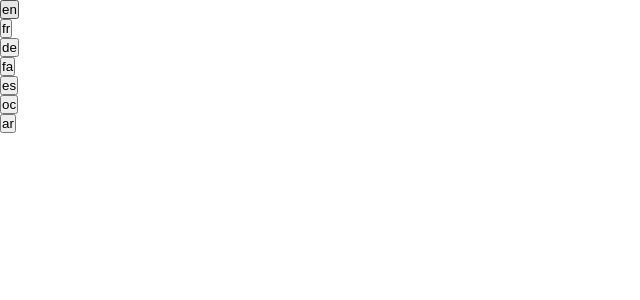
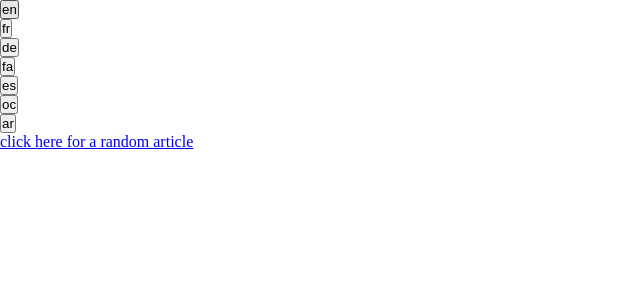
Before and after one commit to masoud-mdar/Wikipedia-Viewer, a React (Create React App) app in the folder client/: page / in a window 1280 px wide. Shown: the top 300 px of the page, without its empty margins (0-640 px from the left). Built offline with nearby package versions, Linux system fonts and the light colour scheme.

Commit message:
random link added

```diff
--- a/client/src/components/App.js
+++ b/client/src/components/App.js
@@ -28,6 +28,10 @@ const App = () => {
                     }
                 </ul>
             </div>
+            <div className="random-wrapper">
+                {/*<button name="random-btn" onClick={handleClick}>click here for a random article</button>*/}
+                <a href={`https://${lang}.wikipedia.org/wiki/Special:Random`}>click here for a random article</a>
+            </div>
         </div>
     )
 }
```
